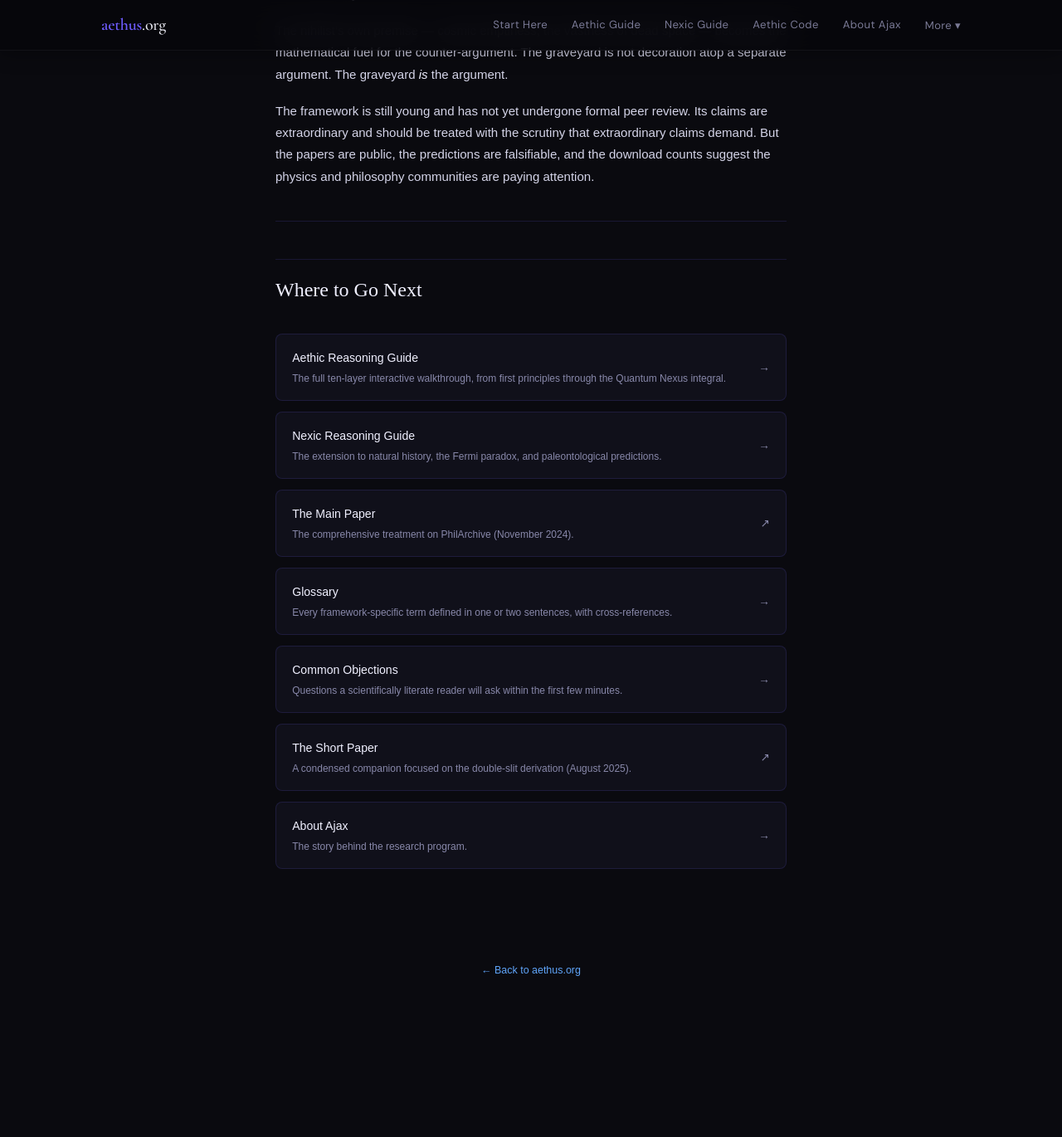
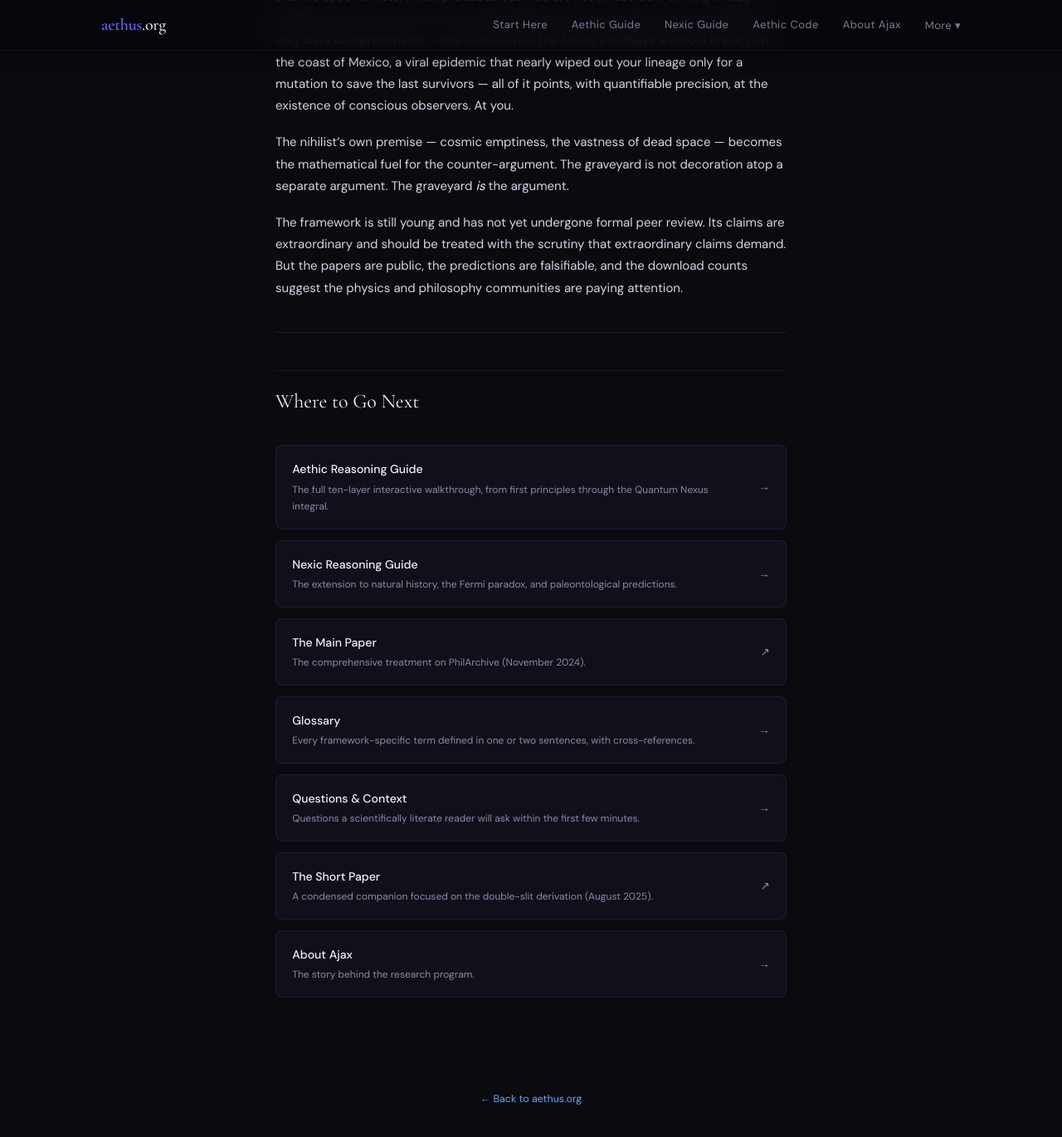
Before and after one commit to brunchwnewton/brunchwnewton.github.io, a Jekyll site: the page built from start-here.html, in a window 1280 px wide and 1400 px high, scrolled down 5070 px. Shown: the top 1370 px of the window at 83% size. Built offline with Jekyll 4.4.1, drawn with Linux system fonts in a browser that asks for light colours; before the commit the page ends 6315 px from its top, so only the background shows below that.

Commit message:
Update start-here.html

```diff
--- a/start-here.html
+++ b/start-here.html
@@ -19,7 +19,7 @@
 body {
   background: var(--bg);
   color: var(--text);
-  font-family: ‘DM Sans’, sans-serif;
+  font-family: 'DM Sans', sans-serif;
   font-size: 16px;
   line-height: 1.72;
 }
@@ -29,7 +29,7 @@
   padding: 5rem 2rem 4rem;
 }
 .article-wrap h1 {
-  font-family: ‘Cormorant Garamond’, serif;
+  font-family: 'Cormorant Garamond', serif;
   font-size: clamp(2rem, 5vw, 2.8rem);
   font-weight: 400;
   color: var(--text-bright);
@@ -43,7 +43,7 @@
   line-height: 1.6;
 }
 .article-wrap h2 {
-  font-family: ‘Cormorant Garamond’, serif;
+  font-family: 'Cormorant Garamond', serif;
   font-size: 1.5rem;
   font-weight: 400;
   color: var(--text-bright);
@@ -118,7 +118,7 @@
   padding: 5rem 2rem 0;
 }
 .pitch h1 {
-  font-family: ‘Cormorant Garamond’, serif;
+  font-family: 'Cormorant Garamond', serif;
   font-size: clamp(2rem, 5vw, 2.8rem);
   font-weight: 400;
   color: var(--text-bright);
@@ -302,7 +302,7 @@
   </a>
   <a href="/faq.html" class="next-link">
     <div>
-      <div class="nl-label">Common Objections</div>
+      <div class="nl-label">Questions & Context</div>
       <div class="nl-desc">Questions a scientifically literate reader will ask within the first few minutes.</div>
     </div>
     <span class="nl-arrow">→</span>
```
